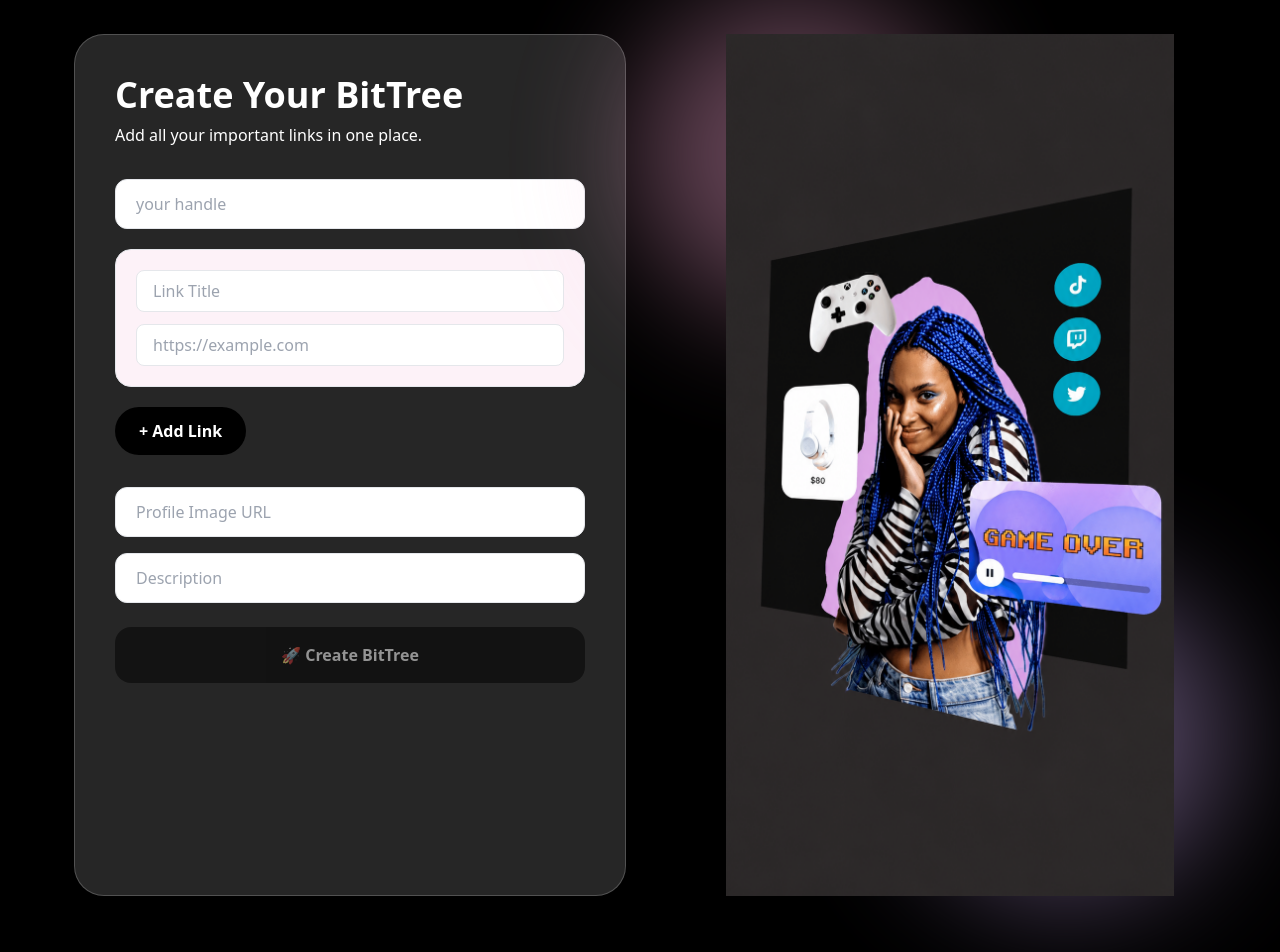
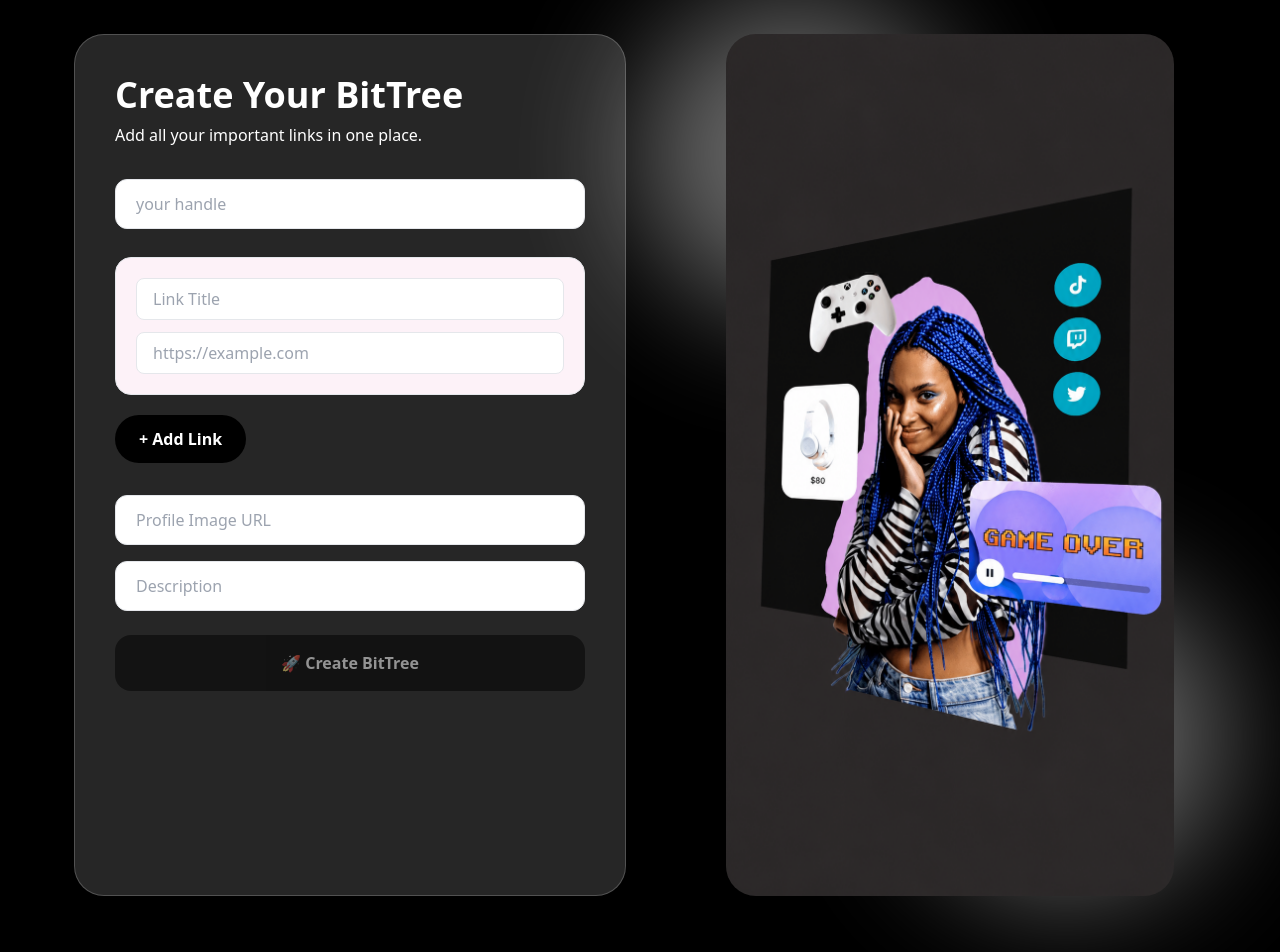
Before and after one commit to websitedeveloper997/linktree-clone, a Next.js app: page /generate in a window 1280 px wide. Shown: the part 142-1094 px from the top of the page. Built offline with nearby package versions, Linux system fonts and the light colour scheme.

Commit message:
Update page.js

```diff
--- a/app/generate/page.js
+++ b/app/generate/page.js
@@ -84,7 +84,7 @@ function GenerateContent() {
               value={handle}
               onChange={(e) => sethandle(e.target.value)}
               placeholder="your handle"
-              className="w-full mb-5 px-5 py-3 rounded-xl border focus:ring-2 focus:ring-black outline-none"
+              className="w-full mb-7 px-5 py-3 rounded-xl border focus:ring-2 focus:ring-black outline-none"
             />
 
             <div className="space-y-4">
@@ -145,12 +145,12 @@ function GenerateContent() {
 
           {/* RIGHT SIDE */}
           <div className="hidden lg:flex items-center justify-center relative">
-            <div className="absolute w-80 h-80 bg-pink-300 blur-3xl opacity-40 rounded-full -top-10 -left-10"></div>
-            <div className="absolute w-80 h-80 bg-purple-300 blur-3xl opacity-40 rounded-full bottom-0 right-0"></div>
+            <div className="absolute w-80 h-80 bg-white blur-3xl opacity-40 rounded-full -top-10 -left-10"></div>
+            <div className="absolute w-80 h-80 bg-white blur-3xl opacity-40 rounded-full bottom-0 right-0"></div>
             <img
               src="/generate.png"
               alt="preview"
-              className="relative w-full max-w-md"
+              className="relative w-full max-w-md rounded-[30px]"
             />
           </div>
         </div>
```
